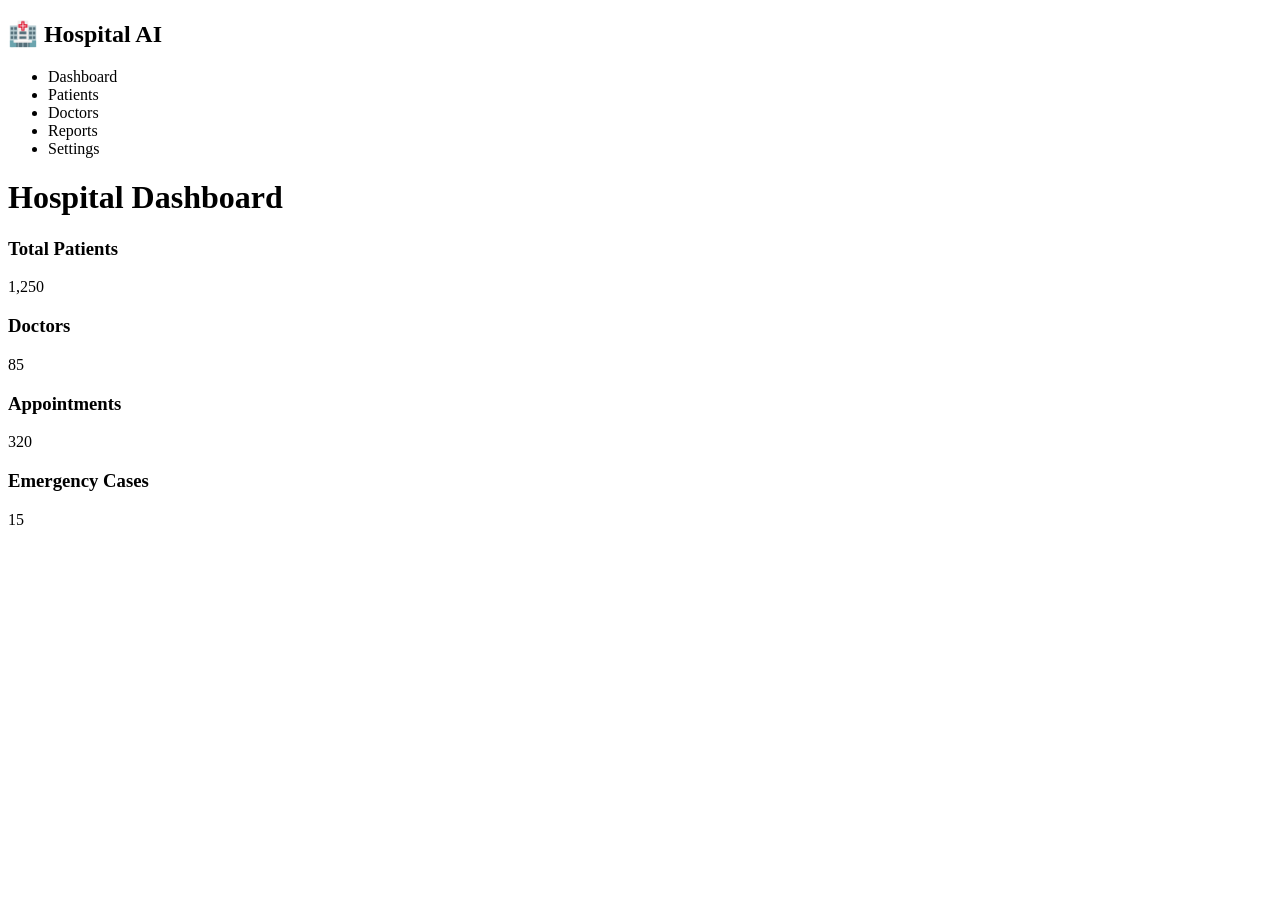
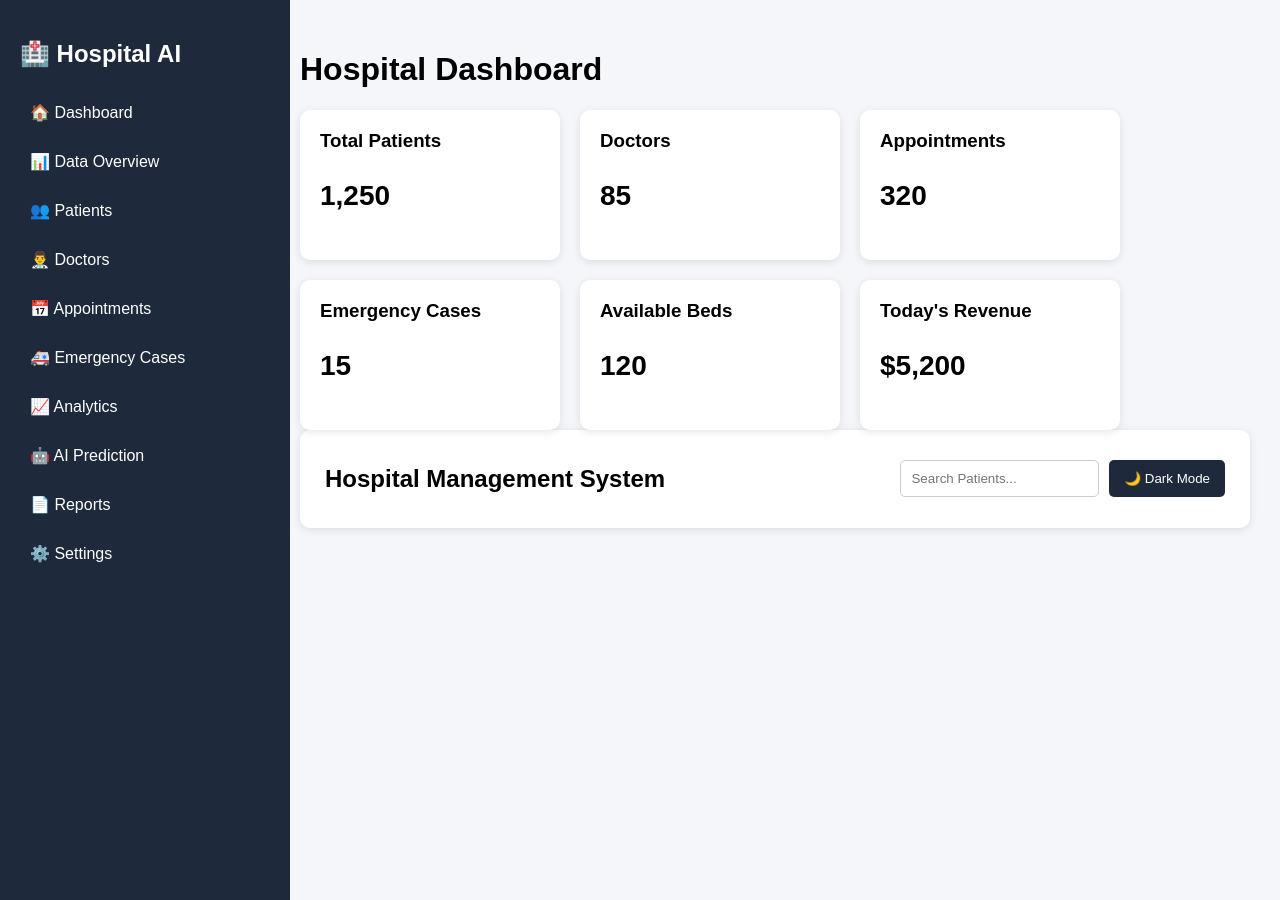
Before and after one commit to nukapraneeth/Hospital_AI_Dashboard, a Flask app: page / in a window 1280 px wide. Run offline with Flask 3, Linux system fonts and the light colour scheme.

Commit message:
Added sidebar and top navigation

```diff
--- a/static/css/style.css
+++ b/static/css/style.css
@@ -0,0 +1,91 @@
+body{
+    margin:0;
+    font-family:Arial, sans-serif;
+    background:#f4f6f9;
+}
+
+.sidebar{
+    width:250px;
+    height:100vh;
+    background:#1e293b;
+    color:white;
+    position:fixed;
+    padding:20px;
+}
+
+.sidebar ul{
+    list-style:none;
+    padding:0;
+}
+
+.sidebar li{
+    padding:15px 10px;
+    border-radius:8px;
+    cursor:pointer;
+    transition:0.3s;
+}
+
+.sidebar li:hover{
+    background:#334155;
+    transform:translateX(5px);
+}
+
+.main-content{
+    margin-left:270px;
+    padding:30px;
+}
+
+.cards{
+    display:flex;
+    gap:20px;
+    flex-wrap:wrap;
+}
+
+.card{
+    background:white;
+    width:220px;
+    padding:20px;
+    border-radius:10px;
+    box-shadow:0 2px 8px rgba(0,0,0,0.1);
+}
+
+.card h3{
+    margin:0;
+}
+
+.card p{
+    font-size:28px;
+    font-weight:bold;
+}
+.topbar{
+    background:white;
+    padding:15px 25px;
+    border-radius:10px;
+    margin-bottom:25px;
+
+    display:flex;
+    justify-content:space-between;
+    align-items:center;
+
+    box-shadow:0 2px 8px rgba(0,0,0,0.1);
+}
+
+.top-actions{
+    display:flex;
+    gap:10px;
+}
+
+.top-actions input{
+    padding:10px;
+    border:1px solid #ccc;
+    border-radius:5px;
+}
+
+.theme-btn{
+    background:#1e293b;
+    color:white;
+    border:none;
+    padding:10px 15px;
+    border-radius:5px;
+    cursor:pointer;
+}
--- a/templates/index.html
+++ b/templates/index.html
@@ -8,13 +8,18 @@
 
 <div class="sidebar">
     <h2>🏥 Hospital AI</h2>
-    <ul>
-        <li>Dashboard</li>
-        <li>Patients</li>
-        <li>Doctors</li>
-        <li>Reports</li>
-        <li>Settings</li>
-    </ul>
+<ul>
+    <li>🏠 Dashboard</li>
+    <li>📊 Data Overview</li>
+    <li>👥 Patients</li>
+    <li>👨‍⚕️ Doctors</li>
+    <li>📅 Appointments</li>
+    <li>🚑 Emergency Cases</li>
+    <li>📈 Analytics</li>
+    <li>🤖 AI Prediction</li>
+    <li>📄 Reports</li>
+    <li>⚙️ Settings</li>
+</ul>
 </div>
 
 <div class="main-content">
@@ -43,7 +48,28 @@
             <p>15</p>
         </div>
 
+        <div class="card">
+            <h3>Available Beds</h3>
+            <p>120</p>
+        </div>
+
+        <div class="card">
+            <h3>Today's Revenue</h3>
+            <p>$5,200</p>
+        </div>
     </div>
+
+<div class="topbar">
+    <h2>Hospital Management System</h2>
+
+    <div class="top-actions">
+        <input type="text" placeholder="Search Patients...">
+
+        <button class="theme-btn">
+            🌙 Dark Mode
+        </button>
+    </div>
+</div>
 
 </div>
 
```
